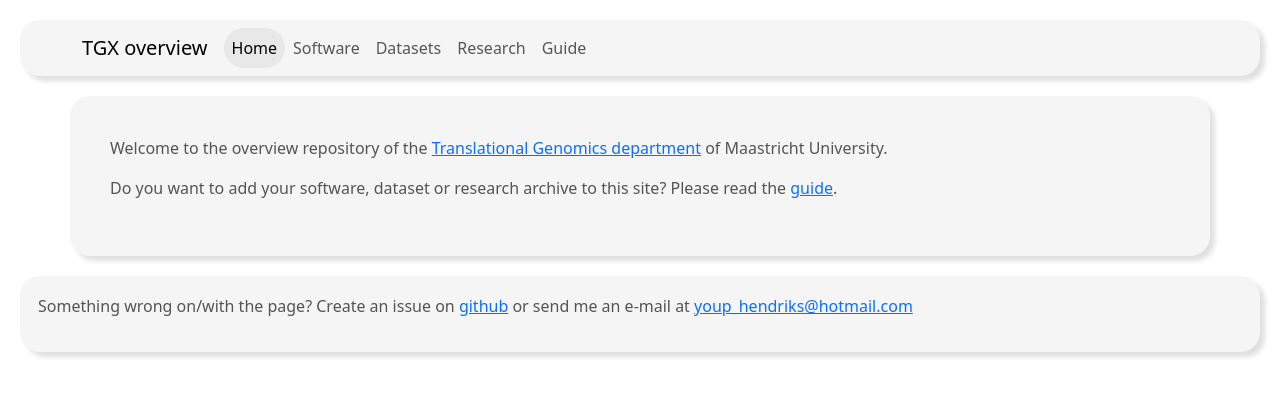
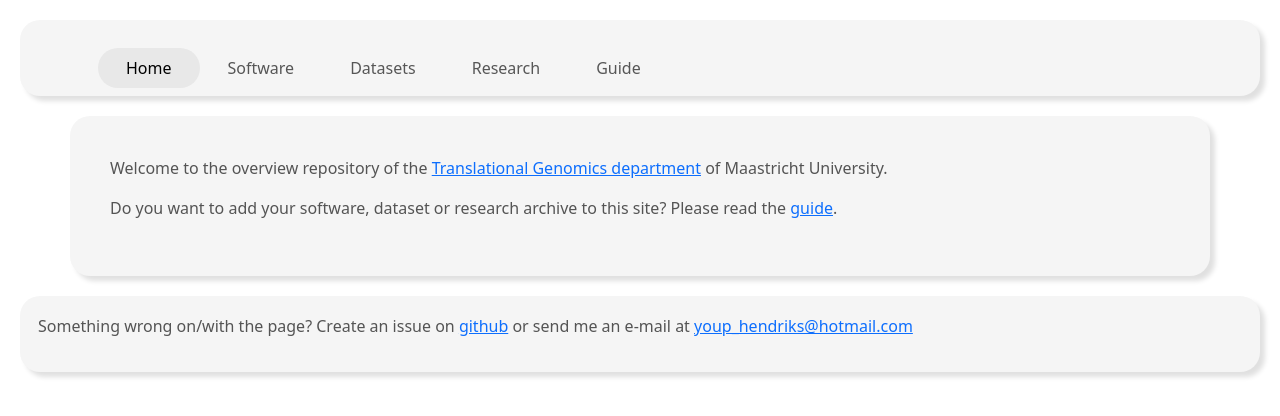
Before and after one commit to youphendriks/TGX-overview, a plain HTML site: page index.html in a window 1280 px wide. Drawn offline with nearby package versions, Linux system fonts and the light colour scheme.

Commit message:
Fix nav and add new TGX logo

```diff
--- a/css/index.css
+++ b/css/index.css
@@ -11,10 +11,22 @@ header {
   box-shadow: 5px 5px 5px #e0e0e0;
 }
 
-.nav-link:hover {
+.navbar-nav {
+  padding-top: 20px;
+}
+
+.nav-item {
+  border-radius: 20px;
+}
+.nav-item:hover {
   background-color: #e8e8e8;
   color: #545454;
   border-radius: 20px;
+}
+
+.nav-link {
+  margin-left: 20px;
+  margin-right: 20px;
 }
 
 h2 {
@@ -50,7 +62,6 @@ h2 {
 
 .active, .accordion:hover {
   background-color: #e8e8e8;
-  border-radius: 20px;
 }
 
 .panel {
--- a/index.html
+++ b/index.html
@@ -11,7 +11,7 @@
   <header>
     <nav class="navbar navbar-expand-lg">
       <div class="container">
-        <a class="navbar-brand" href="#">TGX overview</a>
+        <a class="navbar-brand" href="./pages/tgxLogo.png"></a>
         <button class="navbar-toggler" type="button" data-bs-toggle="collapse" data-bs-target="#navbarNavAltMarkup" aria-controls="navbarNavAltMarkup" aria-expanded="false" aria-label="Toggle navigation">
           <span class="navbar-toggler-icon"></span>
         </button>
```
Also changed, not shown: pages/pics/tgxLogo.png (added).
